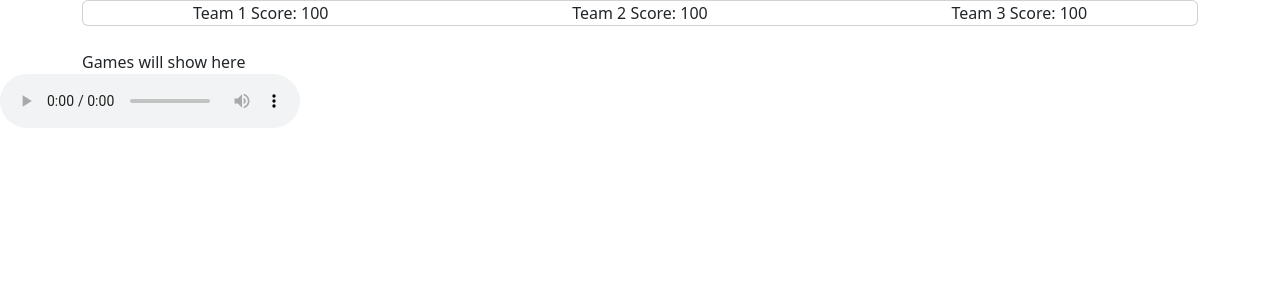
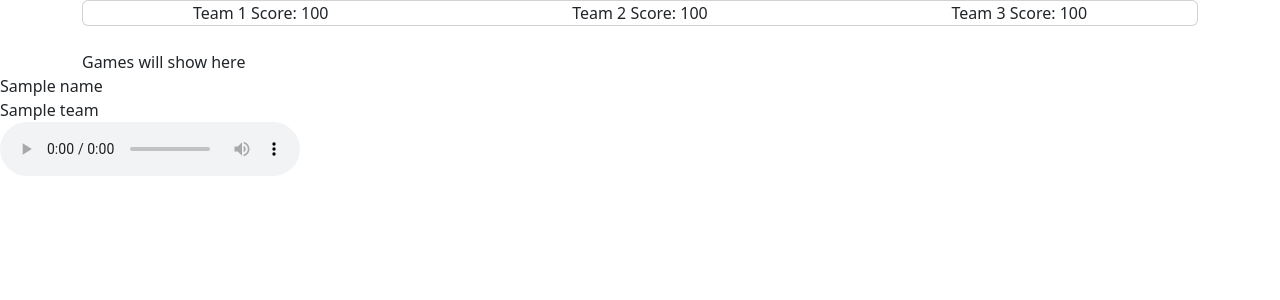
Before and after one commit to FamousMrChair/Gaggle-of-Gakks, a Flask app: template app/templates/game.html in a window 1280 px wide. Shown: the top 300 px of the page. Run offline with Flask 3, Linux system fonts and the light colour scheme; the template is opened without the code that fills it: most values are stand-ins (such as "Sample title", 1, 10 or a date in 2020); some libraries are stand-ins or nearby versions.

Commit message:
passing info to /game

```diff
--- a/app/app.py
+++ b/app/app.py
@@ -43,6 +43,18 @@ def join():
     if gamePin in gameRooms:
         return render_template('create.html', gamePin = gamePin)
     return 'an unexpected error occurred'
+
+@app.route('/game', methods=['POST'])
+def game():
+    name = request.form['name']
+    gamePin = request.form['gamePin']
+    if name in gameRooms[gamePin]['team1']:
+        team = 'team1'
+    else:
+        team = 'team2'
+
+    return render_template('game.html', name = name, team = team)
+
 
 @app.route('/multidie')
 def multidie():
@@ -160,6 +172,10 @@ def updatePlayers(gamePin):
     # broadcast the updated rooms
     socketio.emit('updatePlayers', {'team1':team1, 'team2':team2}, to=gamePin)
 
+@socketio.on('startGame')
+def startGame(gamePin):
+    socketio.emit('startGame', to=gamePin)
+
 # debug --------------------------------------------------------------------
 @socketio.on('getUserId')
 def getUserId(client):
--- a/app/templates/game.html
+++ b/app/templates/game.html
@@ -54,6 +54,13 @@
         </div>
     </div>
 
+    <div id="name">
+        {{name}}
+    </div>
+    <div id="team">
+        {{team}}
+    </div>
+
     <audio controls autoplay>
         <source src="kahootMusic.mp3" type="audio/mpeg">
       </audio>
```
Also changed, not shown: app/static/javascript/create.js (+29 -1 lines).
